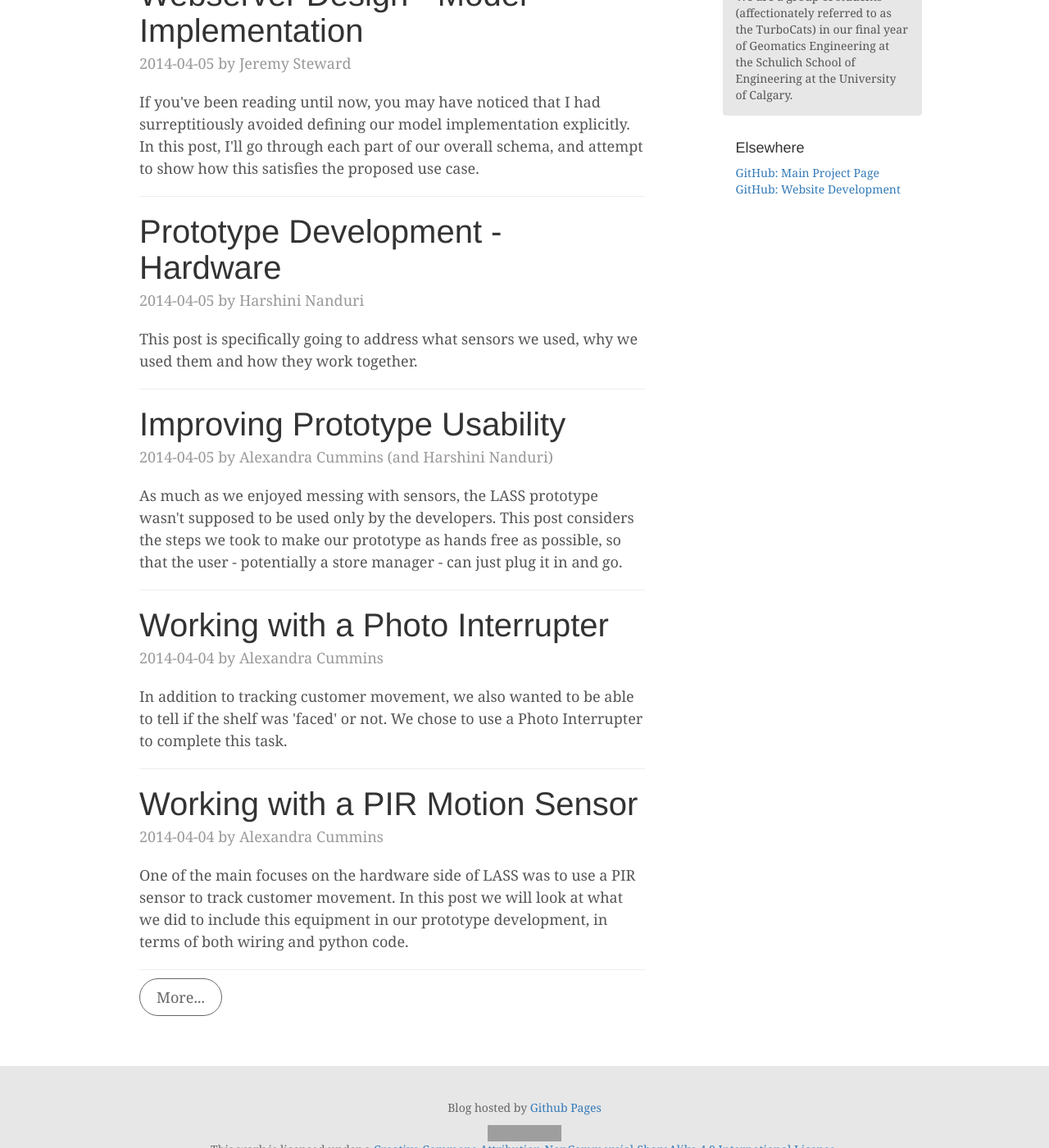
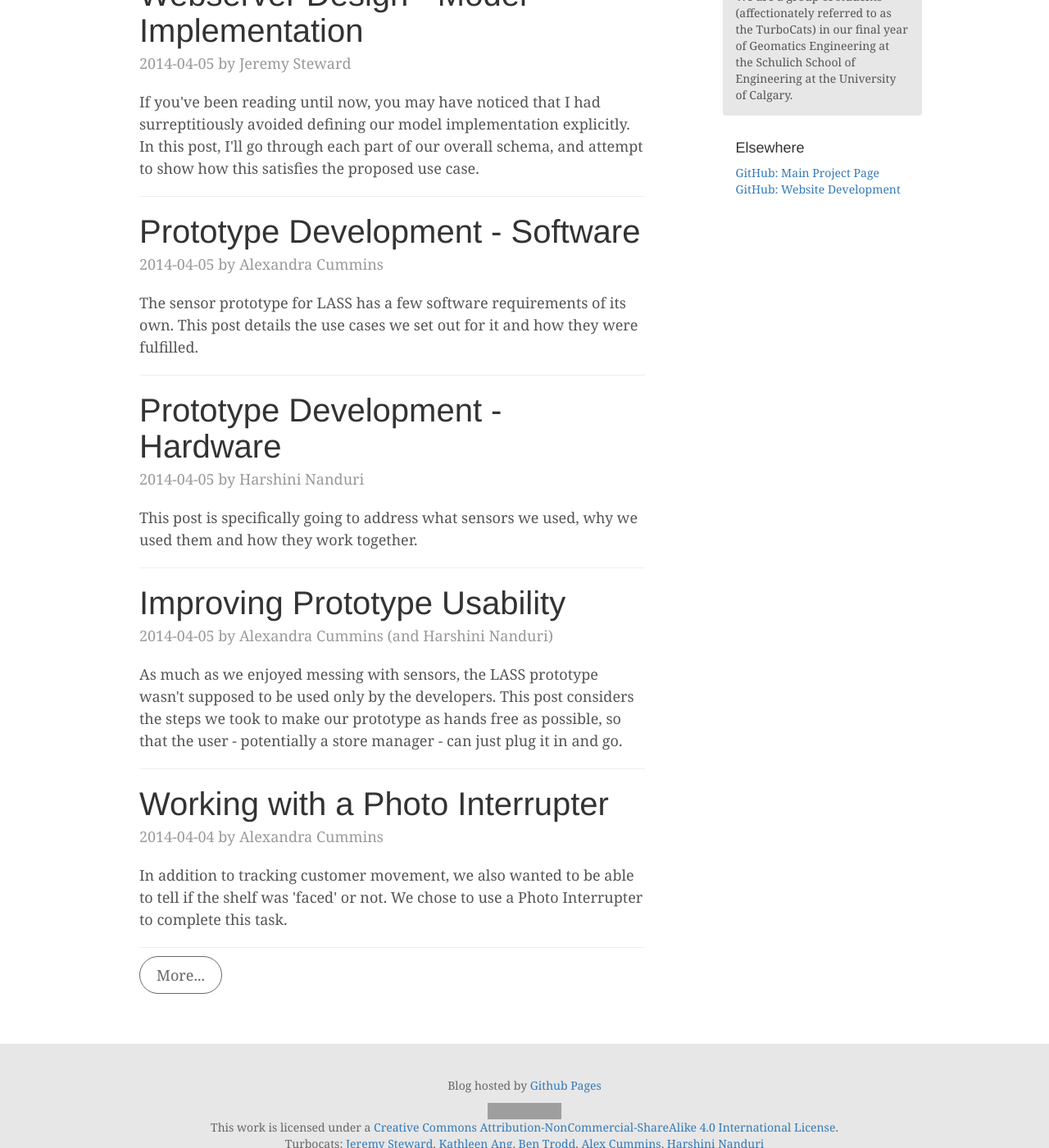
Before and after one commit to ThatGeoGuy/ENGO500, a Jekyll site: the page built from index.html, in a window 1280 px wide and 1400 px high, scrolled down 309 px. Shown: the whole window at 82% size. Built offline with Jekyll 4.4.1, drawn with Linux system fonts in a browser that asks for light colours; nearby versions of some CDN libraries; some of the changed lines change nothing that is shown; grey boxes are pictures that could not be loaded.

Commit message:
Added post about prototype development use cases

```diff
--- a/_posts/2014-04-05-prototype-development-software.markdown
+++ b/_posts/2014-04-05-prototype-development-software.markdown
@@ -1,5 +1,5 @@
 ---
-published: false
+
 layout: post
 title: Prototype Development - Software
 author: Alexandra Cummins
@@ -9,14 +9,72 @@
 # Prototype Development - Software
 <p class='blog-post-meta'>{{ page.date | date: "%Y-%m-%d" }} by {{ page.author }}</p>
 
-The sensor prototype for LASS has a few software requirements of its own.  This post details the use cases we set out for it and how they were fulfilled.
+The sensor prototype for LASS has a few software requirements of its own.  This post details the [use cases we set out for it](https://github.com/ThatGeoGuy/ENGO500/wiki/Use-Cases) and how they were fulfilled.
+
+If you are unfamiliar with the term "use case", it is simply a way of defining the [input and output relationships between elements in a system]({{ site.baseurl }}/2014/04/05/development-process-technical-deliverables-progress-report/).  An overview of the sensor prototype's relationships is shown by the diagram below:
 
 ![Prototype Use Cases]({{ site.baseurl }}/images/sensors/Sensor_Prototype_use_case_diagram.png)
+
+Ultimately, the RaspberryPi (microcontroller) should be able to send the data collected from the sensor to the OGC-IoT database, after which it will be access and displayed nicely on the [web page]({{ site.baseurl }}/2014/04/05/development-process-technical-deliverables-progress-report/).
 
 
 ## Use Cases Fulfilled
 
-**1.1 Update the database with formatted data**
-**1.2 FOrmat data according to the OGC IoT Standard**
+
+**1.1 - Update the database with formatted data**
+
+Once the hardware is set up and working (see use case 1.4 and 1.2), the database should be accessed and updated with the new, formatted data.  This was to be implemented in real time.
+
+This use case was completed by sending observations with the 'sendObs()' class entity that we defined as shown in use case 1.2.  It takes in two arguments: the observation, which in our prototype can only be a one or a zero, and the datastream identity (which corresponds to the sensor from which we would like to post). The 'sendObs()' entity also formats the observation as specified by the data model and by use case 1.2.
+
+
+**1.2 Format data according to the OGC IoT Standard**
+
+Data collected by the sensors and passed to the microcontroller (use case 1.4) was to be formatted to enable use case 1.1.
+
+Below is the 'sendObs()' class entity as discussed in use case 1.1.  In addition to posting the observation integer to a datastream, it also formats the observation as required by the [data model]({{ site.baseurl }}/2014/04/04/using-the-data-model/) and this use case.
+
+    def sendObs(self, obs, datastreamID):
+        urlOBS = self.rootURI() + 'Observations'
+        headers = {'content-type': 'application/json'}
+        payloadOBS = {'Time':time.strftime('%FT%T%z'),
+                      'ResultValue':str(obs),
+                      'ResultType':'Measure',
+                      'Datastream':{'ID':datastreamID},
+                      'Sensor' : {'ID' : self.sensorID}
+                      }
+
+
 **1.3 Identify Sensors**
+
+The sensors and microcontrollers were recognised ad given a unique ID so that their datastreams may be distinguished even after it is formatted and updated to the database.
+
+The microcontrollers were given their own names during setup, but were also assigned a specific object number as set out by the OGC SensorThingsAPI [general data model]({{ site.baseurl }}/2014/04/04/using-the-data-model/).  Each microcontroller became a seperate 'thing' entity in the data model. The general data model also permitted the creation of several 'datastreams' for each 'thing', so that multiple sensor data from the same microcontroller is distiguishable. The following demonstrates the creation of a 'thing' with two datastreams.
+
+    url = self.rootURI() + 'Things'
+    payload = {'Description': 'This is the real TurboCat (Raspberry Pi)',
+        'Datastreams':
+          [{'Description': 'This is a datastream for measuring people traffic'},
+          {'Description': 'This is for measuring shelf facing'}]}
+    headers = {'content-type': 'application/json'}
+
+To avoid creating a new set of 'things' and 'datastreams' every time we ran the prototype, we implemented a little work-around that would store the previous 'thing' location (just a URL) on the RaspberryPi in a text file.  When running the prototype, it would first check these files for the URLs of possible existing 'things'.
+
+    with open(URLtextfile.txt, 'a+') as x:
+        URL = x.read(starting point)
+        if (URL == text):
+            # thing exists
+            # check URL from file for 404 response
+            # use URL if response = 200
+        else:
+            # thing does not exist.
+            # create thing to identify microcontroller
+    #continue with script
+
+As shown by the pseudocode above, if it finds that a URL exists and does not return a 404 error, it will continue to identify the microcontroller as that 'thing'.  Otherwise, if the URL is not found, it will wipe the text files and create a new 'thing' to identify the microcontroller.  This feature was particularily useful during the testing phase in which the webserver we were provided with was being intermittently reset.
+
+
 **1.4 Send data to the micro-controller**
+Observations from a sensor will be acknowledged by the microcontroller and stored for use cases 1.2 and 1.1.
+
+This use case was fulfilled through the functionalities of the GPIO library and sensor functions.  Details can be viewed in my previous posts about [working]({{ site.baseurl }}/2014/04/04/working-with-a-PIR-motion-sensor/) with [sensors]({{ site.baseurl }}/2014/04/04/working-with-photo-interrupter/).
```
